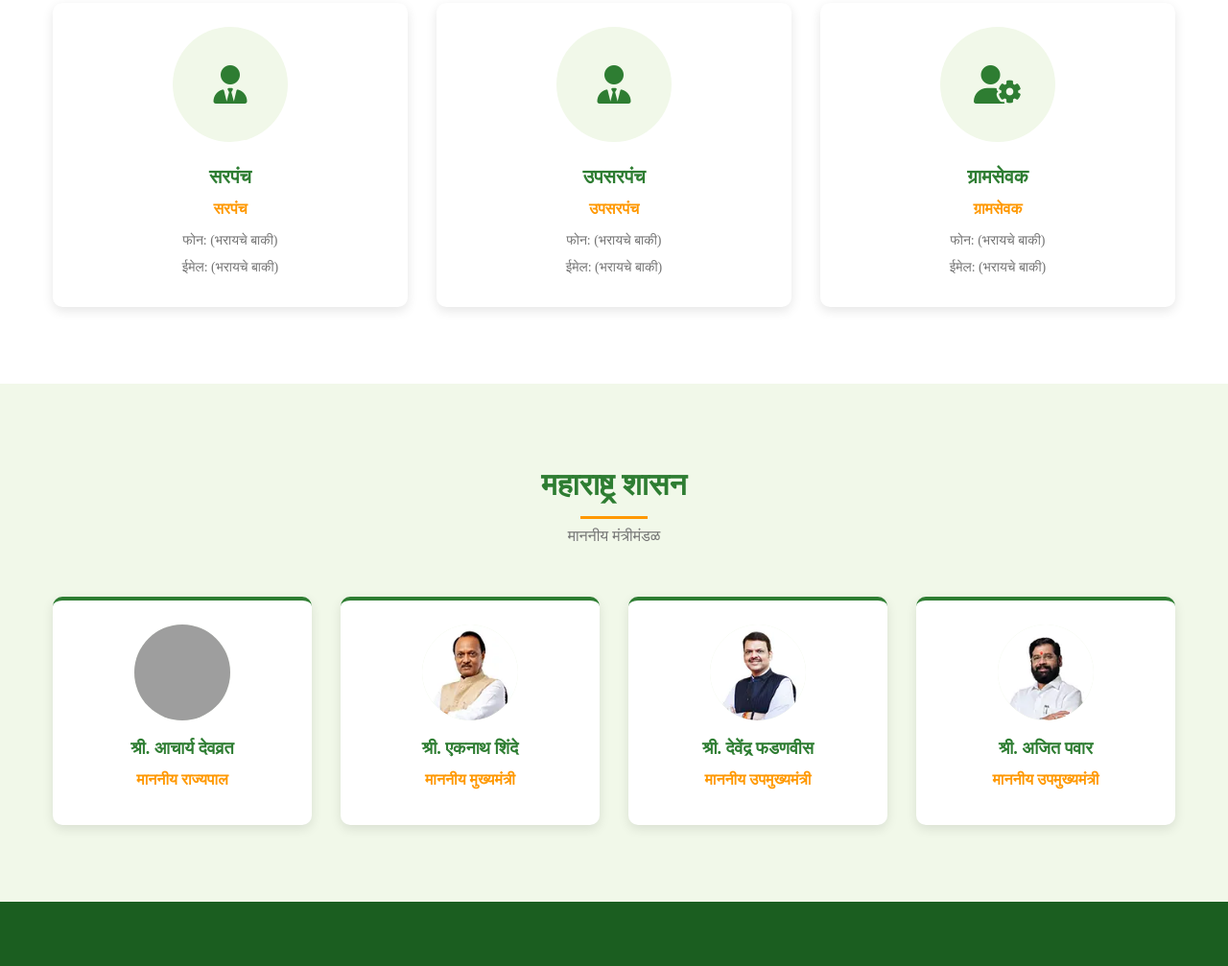
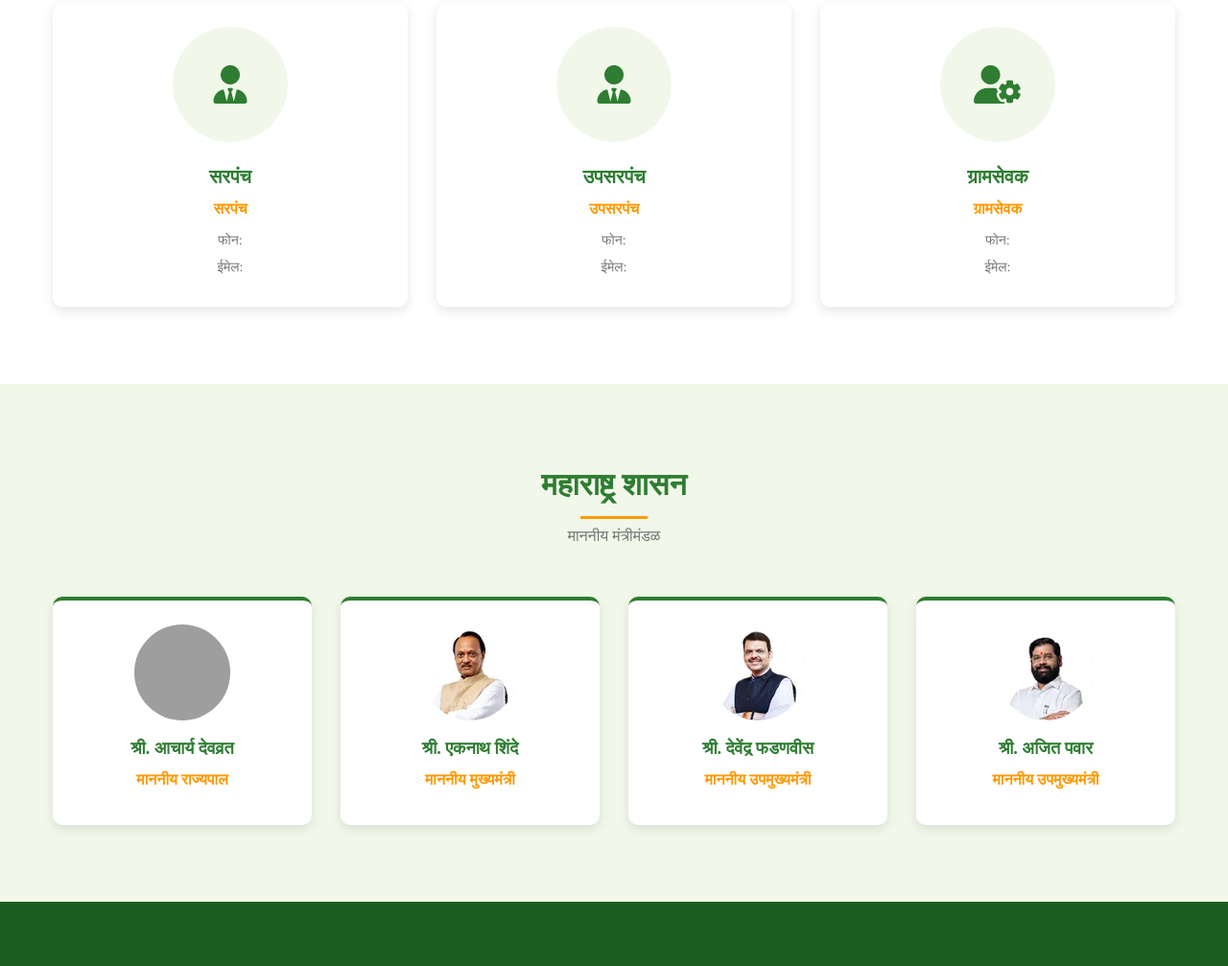
Before and after one commit to ss-infotech2024/waghodapanchayat, a plain HTML site: page index.html in a window 1280 px wide. Shown: the part 4019-5026 px from the top of the page at 96% size. Drawn offline with Linux system fonts and the light colour scheme; grey boxes are pictures that could not be loaded; a web font is replaced by a local one.

Commit message:
update index

```diff
--- a/index.html
+++ b/index.html
@@ -1321,8 +1321,8 @@
                     </div>
                     <h3>सरपंच</h3>
                     <div class="position">सरपंच</div>
-                    <div class="contact">फोन: (भरायचे बाकी)</div>
-                    <div class="contact">ईमेल: (भरायचे बाकी)</div>
+                    <div class="contact">फोन: </div>
+                    <div class="contact">ईमेल: </div>
                 </div>
 
                 <div class="team-card">
@@ -1331,8 +1331,8 @@
                     </div>
                     <h3>उपसरपंच</h3>
                     <div class="position">उपसरपंच</div>
-                    <div class="contact">फोन: (भरायचे बाकी)</div>
-                    <div class="contact">ईमेल: (भरायचे बाकी)</div>
+                    <div class="contact">फोन: </div>
+                    <div class="contact">ईमेल: </div>
                 </div>
 
                 <div class="team-card">
@@ -1341,8 +1341,8 @@
                     </div>
                     <h3>ग्रामसेवक</h3>
                     <div class="position">ग्रामसेवक</div>
-                    <div class="contact">फोन: (भरायचे बाकी)</div>
-                    <div class="contact">ईमेल: (भरायचे बाकी)</div>
+                    <div class="contact">फोन: </div>
+                    <div class="contact">ईमेल: </div>
                 </div>
             </div>
         </div>
```
